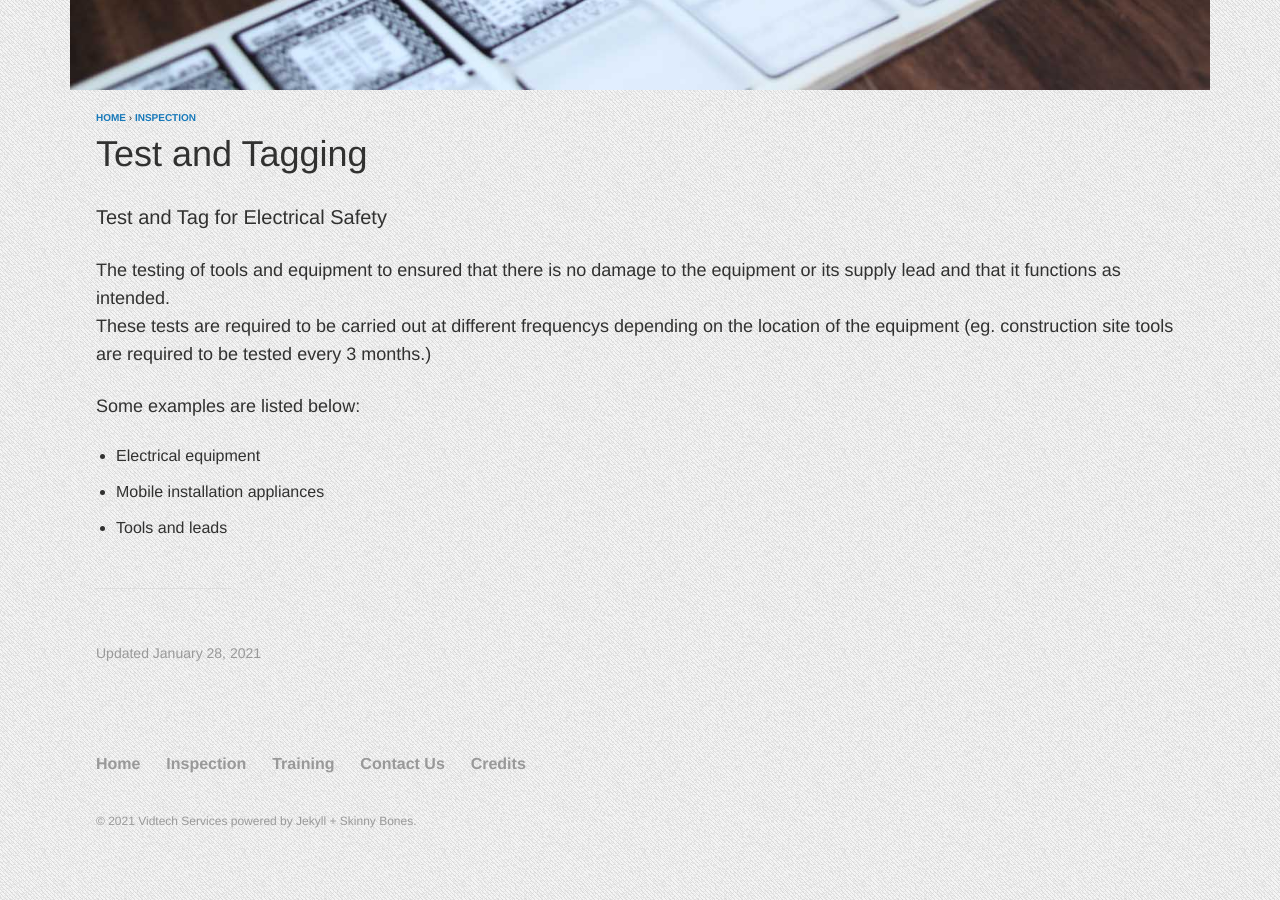
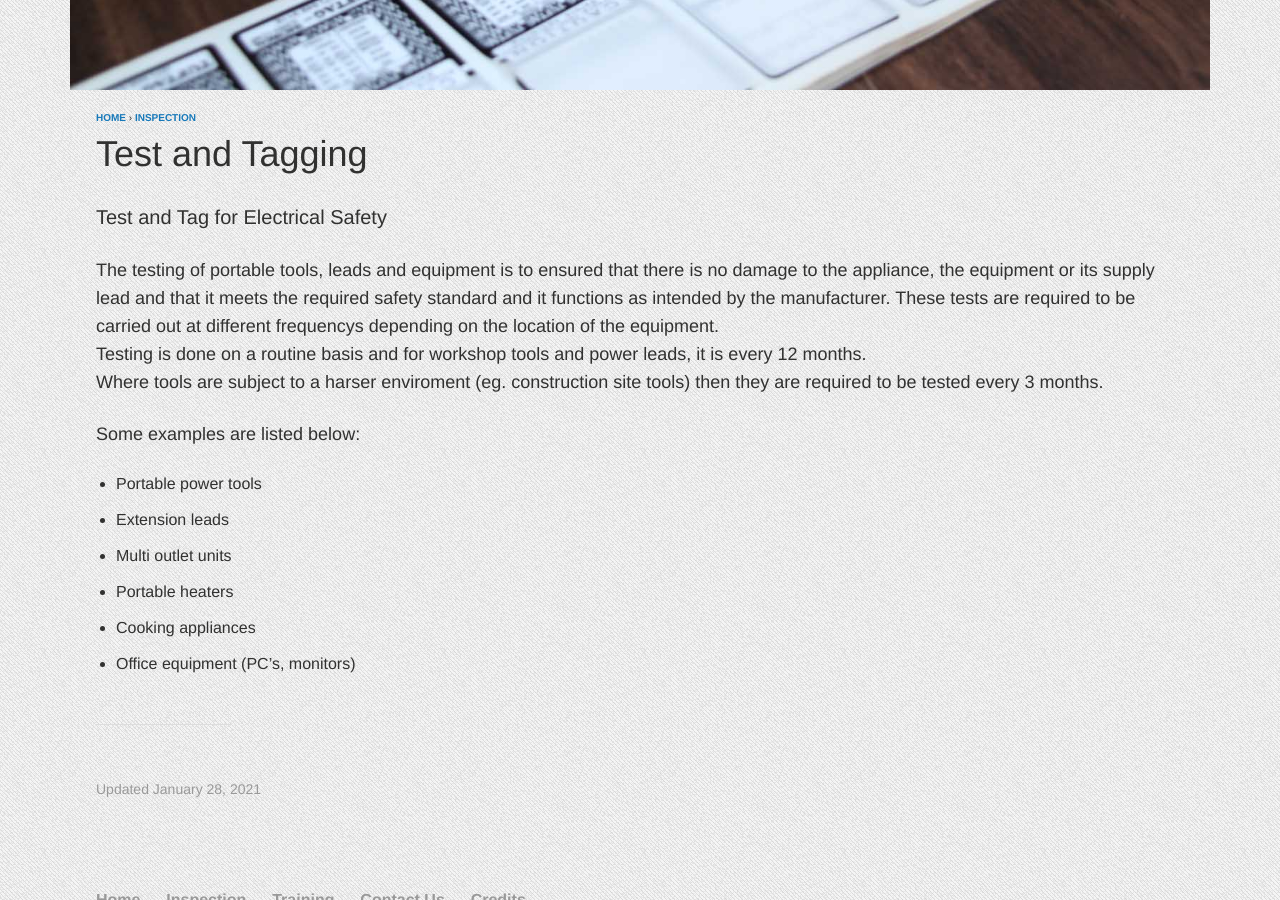
Before and after one commit to DarrenHobern/limerice, a Jekyll site: the page built from _posts/inspection/2019-02-01-appliancetesting.md, in a window 1280 px wide and 900 px high, scrolled down 592 px. Built offline with Jekyll 4.4.1, drawn with Linux system fonts in a browser that asks for light colours.

Commit message:
Definitions
More comment added

```diff
--- a/_posts/inspection/2019-02-01-appliancetesting.md
+++ b/_posts/inspection/2019-02-01-appliancetesting.md
@@ -12,10 +12,15 @@ image:
 ---
 Test and Tag for Electrical Safety
 
-The testing of tools and equipment to ensured that there is no damage to the equipment or its supply lead and that it functions as intended.
-These tests are required to be carried out at different frequencys depending on the location of the equipment (eg. construction site tools are required to be tested every 3 months.)
+The testing of portable tools, leads and equipment is to ensured that there is no damage to the appliance, the equipment or its supply lead and that it meets the required safety standard and it functions as intended by the manufacturer.
+These tests are required to be carried out at different frequencys depending on the location of the equipment.
+Testing is done on a routine basis and for workshop tools and power leads, it is every 12 months.
+Where tools are subject to a harser enviroment (eg. construction site tools) then they are required to be tested every 3 months.
 
 Some examples are listed below:
- - Electrical equipment
- - Mobile installation appliances
- - Tools and leads
+ - Portable power tools
+ - Extension leads
+ - Multi outlet units
+ - Portable heaters
+ - Cooking appliances
+ - Office equipment (PC's, monitors)
```
Also changed, not shown: _posts/inspection/2019-02-01-electronicwof.md (+4 -6 lines).
